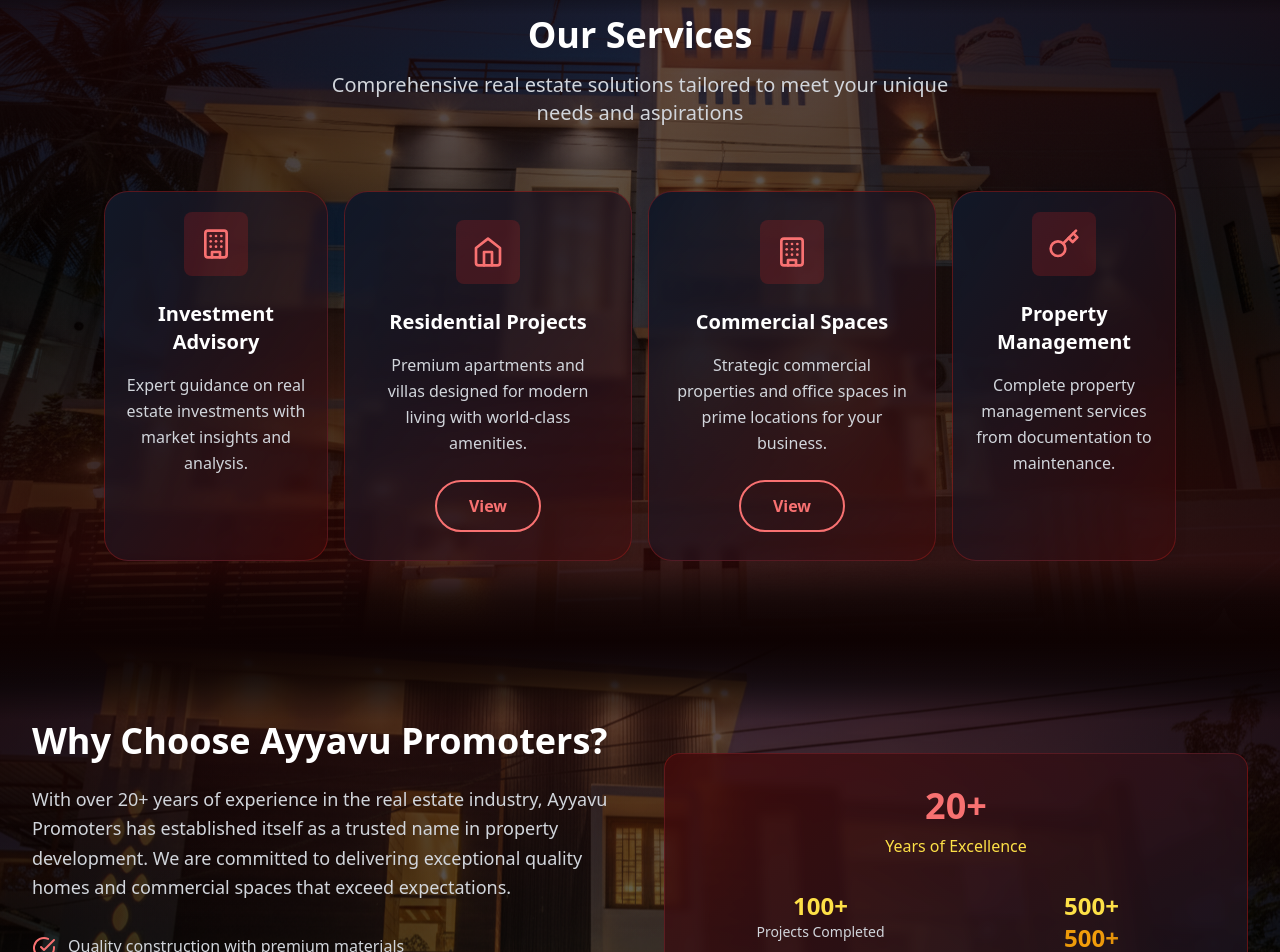
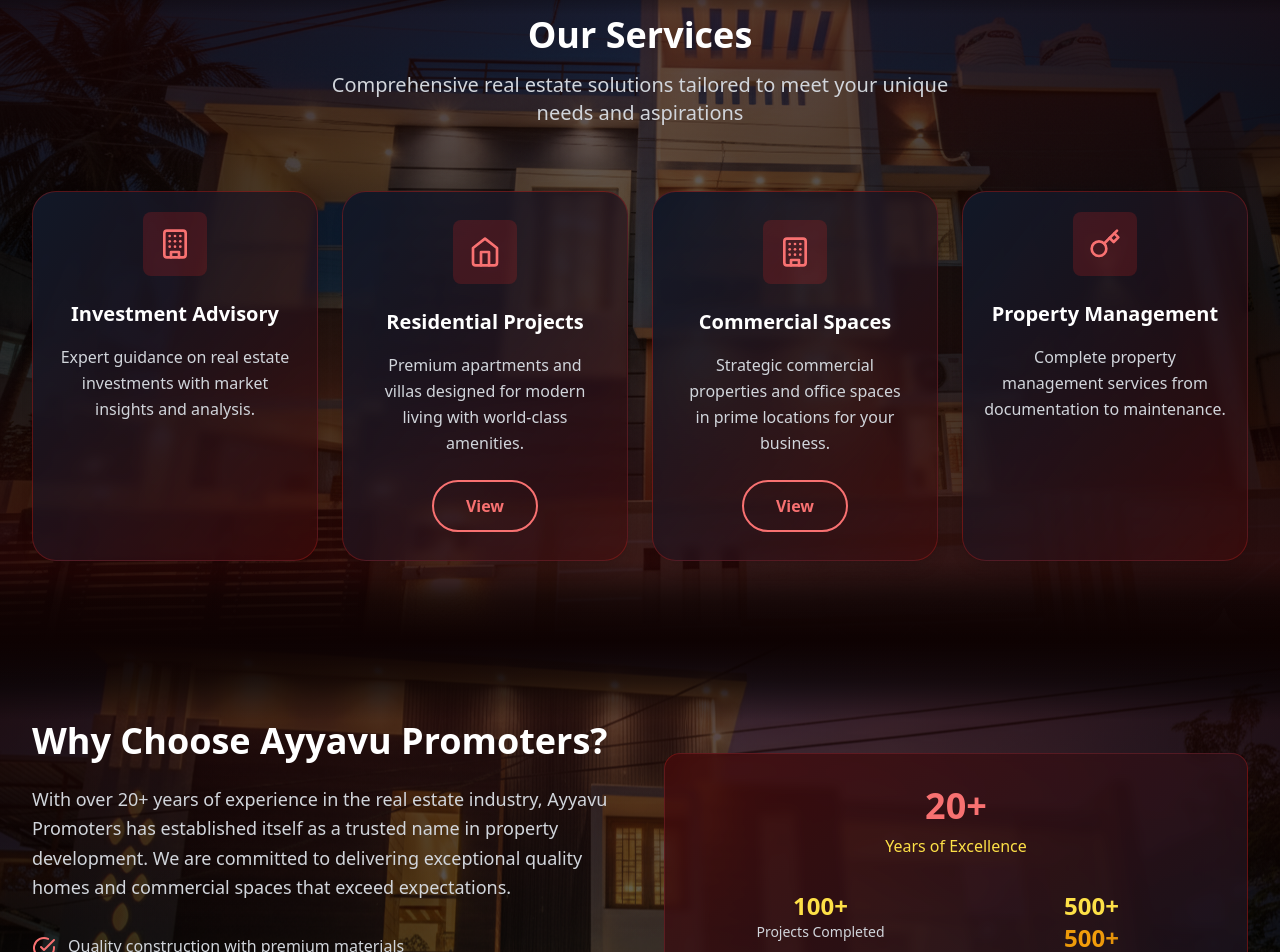
Before and after one commit to ayyavuayyavupromoters-sys/Ayyavu-Promoters, a React (Vite) app: page / in a window 1280 px wide. Shown: the part 865-1817 px from the top of the page. Built offline with nearby package versions, Linux system fonts and the light colour scheme; no server answers.

Commit message:
Fix contact form error and services section layout

```diff
--- a/src/components/Contact.tsx
+++ b/src/components/Contact.tsx
@@ -31,9 +31,12 @@
 
       // Send email notification (optional - requires edge function setup)
       try {
-        await supabase.functions.invoke('send-contact-email', {
+        const { error: emailError } = await supabase.functions.invoke('send-contact-email', {
           body: formData
         });
+        if (emailError) {
+          console.log('Email notification failed:', emailError);
+        }
       } catch (emailError) {
         console.log('Email notification failed:', emailError);
         // Don't fail the whole process if email fails
@@ -49,7 +52,16 @@
         message: ''
       });
     } catch (error: any) {
-      alert('Error sending message: ' + error.message);
+      console.error('Contact form error:', error);
+      alert('Thank you for your message! We have received your inquiry and will get back to you soon.');
+
+      // Reset form even if there's an error (since the message was likely saved to database)
+      setFormData({
+        name: '',
+        email: '',
+        phone: '',
+        message: ''
+      });
     }
   };
   return (
--- a/src/components/Services.tsx
+++ b/src/components/Services.tsx
@@ -70,10 +70,10 @@
             Comprehensive real estate solutions tailored to meet your unique needs and aspirations
           </p>
         </div>
-        <div className="flex justify-center gap-4 relative z-10 overflow-x-auto">
+        <div className="grid grid-cols-1 sm:grid-cols-2 lg:grid-cols-4 gap-6 relative z-10">
           {services.map((service, index) => (
             <div key={index} className={`bg-gradient-to-br from-gray-900 to-red-950/50 rounded-3xl shadow-lg hover:shadow-2xl border border-red-600/30 hover:border-red-400 transition-all duration-300 backdrop-blur-sm hover:scale-105 hover:-translate-y-2 cursor-pointer relative overflow-hidden ${
-              service.size === 'small' ? 'w-56 p-5 flex-shrink-0' : 'w-72 p-7 flex-shrink-0'
+              service.size === 'small' ? 'p-5' : 'p-7'
             }`}>
               <div className="flex items-center justify-center w-16 h-16 bg-red-600/20 rounded-lg mb-6 mx-auto">
                 <service.icon className="h-8 w-8 text-red-400" />
```
